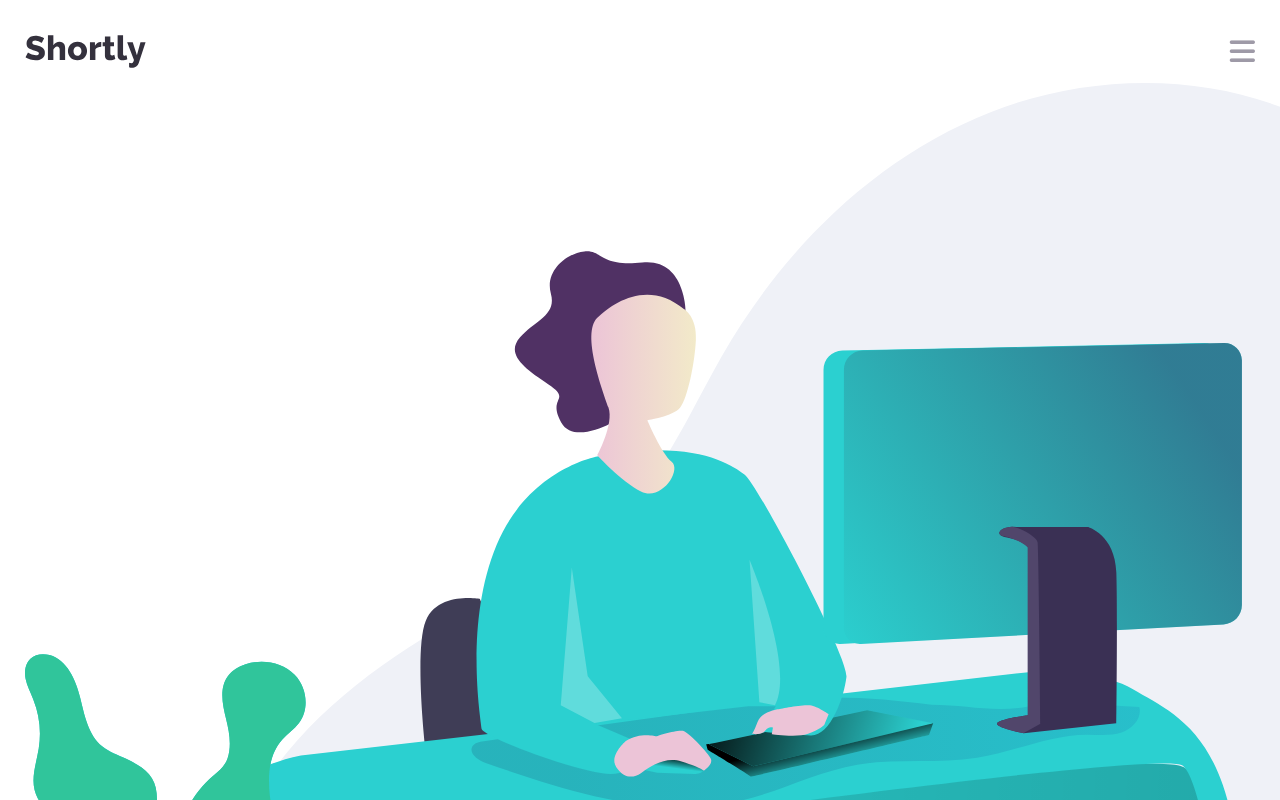
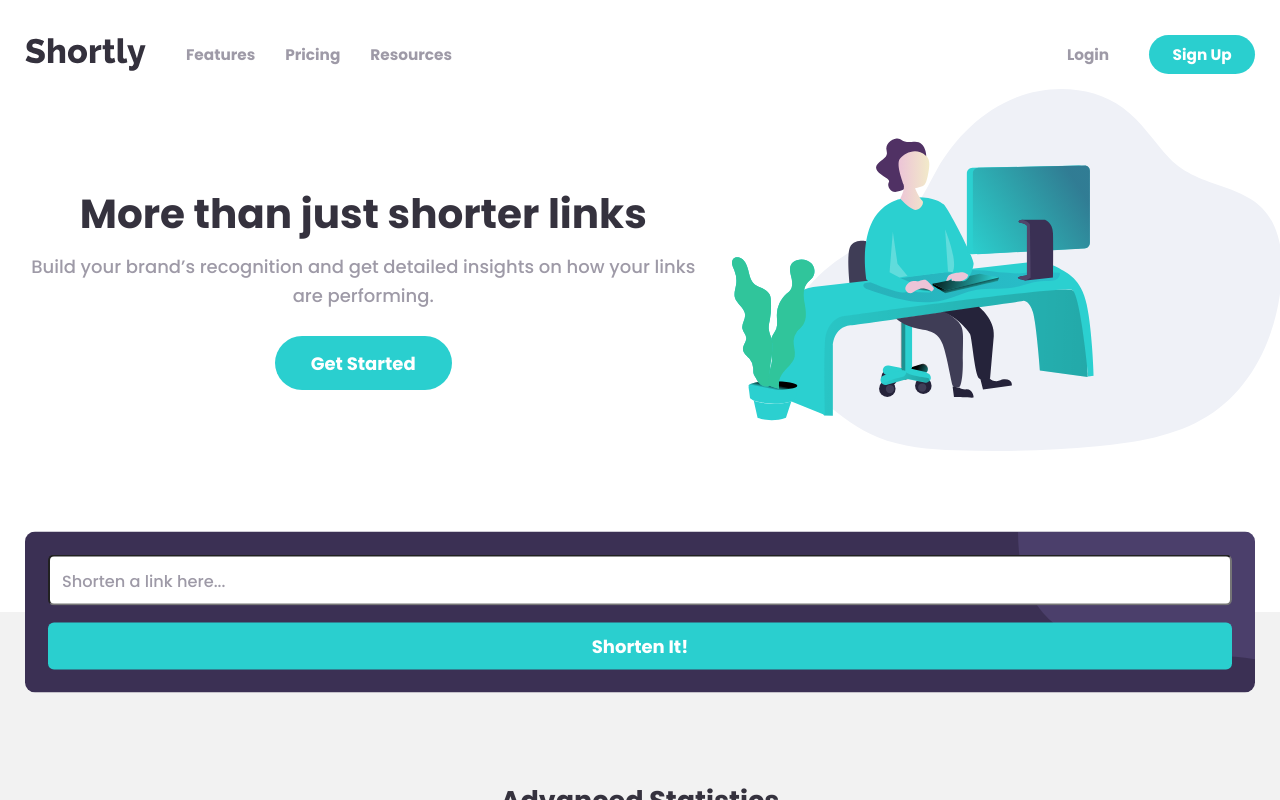
Before and after one commit to LukZap/URL-shortening-API-landing-page, an Angular app: page / in a window 1280 px wide. Shown: the top 800 px of the page. Built offline with nearby package versions, Linux system fonts and the light colour scheme.

Commit message:
top-menu responsive stuff

```diff
--- a/src/app/app.component.html
+++ b/src/app/app.component.html
@@ -1,22 +1,39 @@
 <header>
-  <div fxLayout="row" fxLayoutAlign="space-between center">
-    <img class="header__logo" src="../assets/images/logo.svg" alt="Shortly logo" /> <!-- remove class when unused -->
-    <i class="header__hamburger-menu fas fa-bars" (click)="showMenu()"></i>
+  <div fxLayout="row" fxLayoutAlign="space-between center" fxLayoutAlign.gt-md="start center">
+    <img src="../assets/images/logo.svg" alt="Shortly logo">
+    <div class="header__menu-container" fxLayout="row" fxLayoutAlign="space-between center" fxShow
+      [fxHide.lt-md]="true">
+      <div fxLayout="row" fxLayoutGap="30px">
+        <h5 class="header__menu-item">Features</h5>  <!-- change to buttons? -->
+        <h5 class="header__menu-item">Pricing</h5>
+        <h5 class="header__menu-item">Resources</h5>
       </div>
-  <div class="menu menu--closed" #menu fxLayout="column" fxLayoutAlign="space-evenly center">
-    <h3 class="menu__menu-item">Features</h3>
-    <h3 class="menu__menu-item">Pricing</h3>
-    <h3 class="menu__menu-item">Resources</h3>
-    <div class="menu__separator"></div>
-    <h3 class="menu__menu-item">Login</h3>
-    <button class="menu__menu-button rounded">Sign Up</button>
+      <div fxLayout="row" fxLayoutAlign="space-evenly center" fxLayoutGap="40px">
+        <h5 class="header__menu-item">Login</h5>  <!-- change to buttons? -->
+        <button class="small rounded">Sign Up</button>
+      </div>
+    </div>
+    <button class="header__hamburger-button" fxHide [fxShow.lt-md]="true" (click)="showMenu = !showMenu">
+      <i class="fas fa-bars"></i>
+    </button>
+  </div>
+  <div class="hamburger-menu" *ngIf="showMenu" [@enterAnimation] fxLayout="column" fxLayoutAlign="space-evenly center" fxHide
+    [fxShow.lt-md]="true">
+    <h3 class="hamburger-menu__menu-item">Features</h3>  <!-- change to buttons? -->
+    <h3 class="hamburger-menu__menu-item">Pricing</h3>
+    <h3 class="hamburger-menu__menu-item">Resources</h3>
+    <div class="hamburger-menu__separator"></div>
+    <h3 class="hamburger-menu__menu-item">Login</h3>
+    <button class="hamburger-menu__menu-button rounded">Sign Up</button>
   </div>
 </header>
 
 
-<div class="top-section" fxLayout="column" fxLayoutAlign="space-between center">
-  <img class="top-section__image" fxFlexAlign="start" src="../assets/images/illustration-working.svg"
-    alt="Man sitting at the desk" />
+<div class="top-section" fxLayout="column" fxLayoutAlign="space-between center" fxLayout.gt-xs="row">
+  <img class="top-section__image" fxFlexAlign.xs="start" fxFlexOrder.gt-xs="1" [ngStyle.sm]="{width: '60%'}"
+    src="../assets/images/illustration-working.svg" alt="Man sitting at the desk" />
+  <div [ngStyle.gt-xs]="{'min-width': '55%', 'margin-right': '30px'}" fxLayout="column"
+    fxLayoutAlign="space-between center">
     <h1 class="top-section__title">More than just shorter links</h1>
     <p class="top-section__text">
       Build your brand’s recognition and get detailed insights
@@ -24,6 +41,8 @@
     </p>
     <button class="top-section__button rounded">Get Started</button>
   </div>
+</div>
+
 <div class="search-bar" fxLayout="column">
   <input class="search-bar__input" type="text" placeholder="Shorten a link here...">
   <button class="search-bar__button">Shorten It!</button>
--- a/src/app/app.component.scss
+++ b/src/app/app.component.scss
@@ -1,17 +1,33 @@
 @import '../styles/variables.scss';
 
 header {
-    position: relative;
-    $self: '.header';
-    padding: 35px 25px 15px;
+  position: relative;
+  $self: '.header';
+  padding: 35px 25px 15px;
 
-    #{$self}__hamburger-menu {
-        color: $grayish-violet;
-        font-size: 1.6rem;
+  #{$self}__menu-container {
+    width: 100%;
+    margin-left: 40px;
+  }
+
+  #{$self}__menu-item {
+    cursor: pointer;
+    color: $grayish-violet;
+
+    &:hover {
+      color: $very-dark-blue;
     }
+  }
+
+  #{$self}__hamburger-button {
+    color: $grayish-violet;
+    font-size: 1.6rem;
+    padding: 0;
+    background-color: white;
+  }
 }
 
-.menu {
+.hamburger-menu {
   position: absolute;
   height: 370px;
   width: calc(100% - 2 * 25px);
@@ -49,7 +65,8 @@ header {
     overflow: hidden;
 
     &__image {
-        width: 152%;
+      max-width: 550px;
+      width: 152%;
     }
 
     &__title {
--- a/src/app/app.component.ts
+++ b/src/app/app.component.ts
@@ -1,15 +1,26 @@
 import { Component, ViewChild, ElementRef } from '@angular/core';
+import { trigger, transition, style, animate } from '@angular/animations';
 
 @Component({
   selector: 'app-root',
   templateUrl: './app.component.html',
-  styleUrls: ['./app.component.scss']
+  styleUrls: ['./app.component.scss'],
+  animations: [
+    trigger(
+      'enterAnimation', [
+        transition(':enter', [
+          style({opacity: 0}),
+          animate('100ms', style({ opacity: 1}))
+        ]),
+        transition(':leave', [
+          style({opacity: 1}),
+          animate('100ms', style({ opacity: 0}))
+        ])
+      ]
+    )
+  ],
 })
 export class AppComponent {
+  showMenu = false;
   title = 'shortly';
-  @ViewChild('menu', {static: false}) menu: ElementRef;
-
-  showMenu() {
-    this.menu.nativeElement.classList.toggle('menu--closed');
-  }
 }
--- a/src/styles/reset.css
+++ b/src/styles/reset.css
@@ -221,7 +221,7 @@ button {
     padding: 1rem 2rem;
     margin: 0;
     text-decoration: none;
-    background: #0069ed;
+    /* background: #0069ed; */
     color: #ffffff;
     font-size: 1rem;
     cursor: pointer;
@@ -234,7 +234,7 @@ button {
 
 button:hover,
 button:focus {
-    background: #0053ba;
+    /* background: #0053ba; */
 }
 
 button:focus {
--- a/src/styles/styles.scss
+++ b/src/styles/styles.scss
@@ -55,8 +55,15 @@ button {
     font-weight: 700;
     // letter-spacing: 0.05rem;
 
+    // is that good approach?
     &.rounded {
         border-radius: 500px;
+    }
+
+    // is that good approach?
+    &.small {
+      font-size: 0.85rem;
+      padding: 0.45rem 1.3rem;
     }
 }
 
```
Lines whose indentation alone changed are shown as unchanged.
